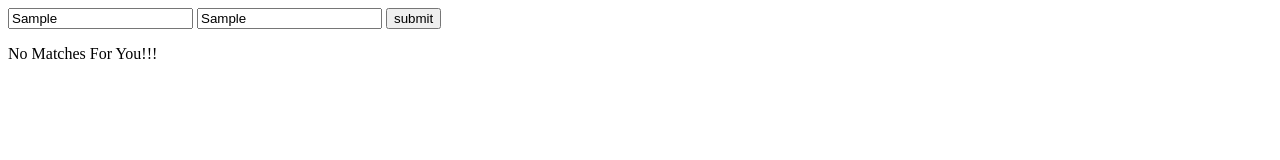
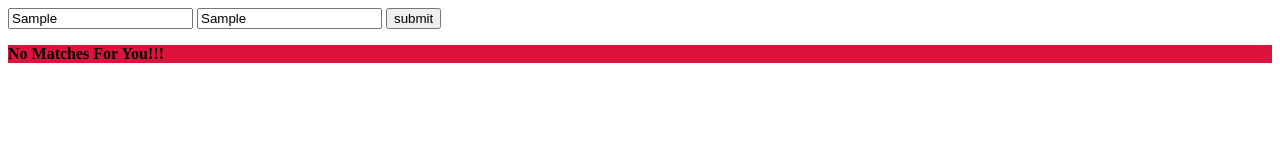
Before and after one commit to kaisama92/celebrity-dating-2023, a plain HTML site: page index.html in a window 1280 px wide. Both pictures are taken after typing "Sample", "Sample" into the empty fields and a click on the button "submit". Drawn offline with Linux system fonts and the light colour scheme.

Commit message:
It will add css file.
Kai Clausen <kaiclausen123@gmail.com>

```diff
--- a/css/styles.css
+++ b/css/styles.css
@@ -2,7 +2,7 @@
   display: none;
 }
 
-.error-message {
+#error-message {
   background-color: crimson;
   font-weight: 600;
 
```
